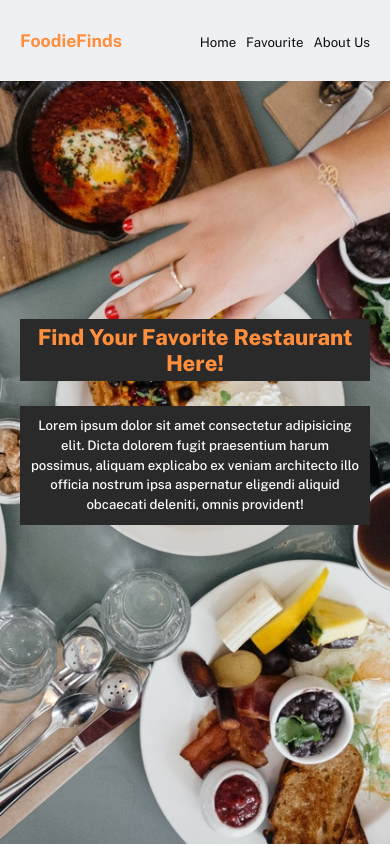
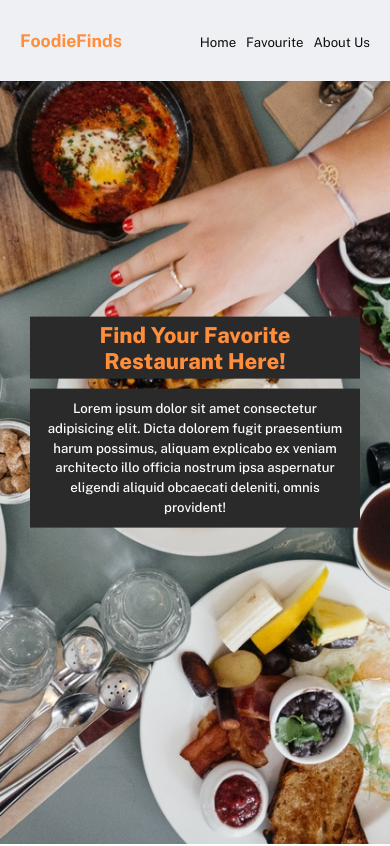
Before and after one commit to chenjacky32/Restaurants-apps, a website built with webpack: page src/templates/index.html in a window 390 px wide. Shown: the top 846 px of the page. Built offline with nearby package versions, Linux system fonts and the light colour scheme.

Commit message:
add: responsive for hero section and item restaurant section

```diff
--- a/src/scripts/index.js
+++ b/src/scripts/index.js
@@ -1,6 +1,5 @@
 import "regenerator-runtime"; /* for async await transpile */
 import "../styles/main.css";
-
 import data from "../public/data/DATA.json";
 
 const slides = document.querySelectorAll(".slide");
--- a/src/styles/main.css
+++ b/src/styles/main.css
@@ -129,6 +129,7 @@ body {
 }
 
 .hero-content {
+  max-width: 750px;
   padding-inline: 20px;
   top: 50%;
   left: 50%;
@@ -265,7 +266,10 @@ body {
     font-size: 75%;
   }
 
-  .hero-section {
+  .hero-content {
+    max-width: 550px;
+    gap: 10px;
+    padding-inline: 10px;
   }
 }
 
@@ -273,10 +277,30 @@ body {
   html {
     font-size: 62.5%;
   }
+
+  .restaurant-grid {
+    grid-template-columns: repeat(2, 1fr);
+  }
+
+  .hero-content {
+    max-width: 450px;
+    gap: 10px;
+    padding-inline: 10px;
+  }
 }
 
 @media (max-width: 640px) {
   html {
     font-size: 55%;
   }
+
+  .restaurant-grid {
+    grid-template-columns: repeat(1, 1fr);
+  }
+
+  .hero-content {
+    max-width: 350px;
+    gap: 10px;
+    padding-inline: 10px;
+  }
 }
--- a/src/templates/index.html
+++ b/src/templates/index.html
@@ -2,6 +2,11 @@
 <html lang="en">
   <head>
     <meta charset="UTF-8" />
+    <meta name="description" content="FoodieFinds || Apps" />
+    <meta name="keywords" content="FoodieFinds || Apps" />
+    <meta name="author" content="Jacky Chen" />
+    <meta http-equiv="X-UA-Compatible" content="IE=edge" />
+    <meta name="viewport" content="width=device-width, initial-scale=1.0" />
     <title>FoodieFinds</title>
   </head>
   <body>
```
